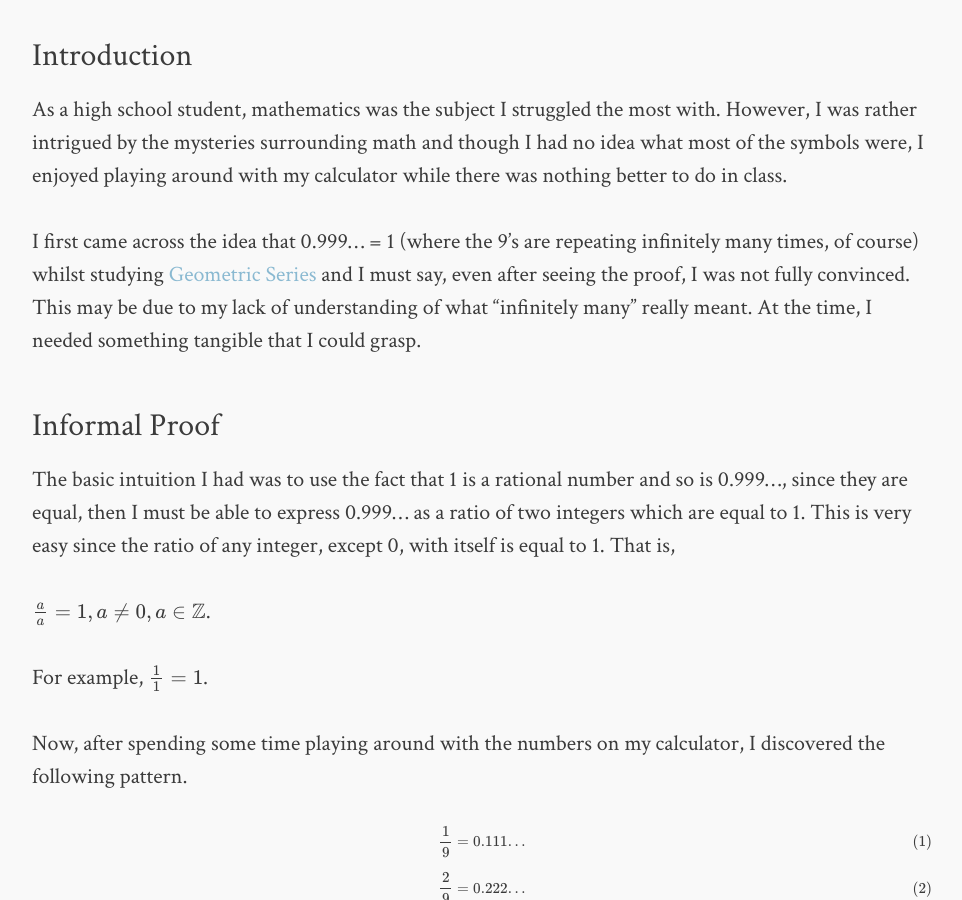
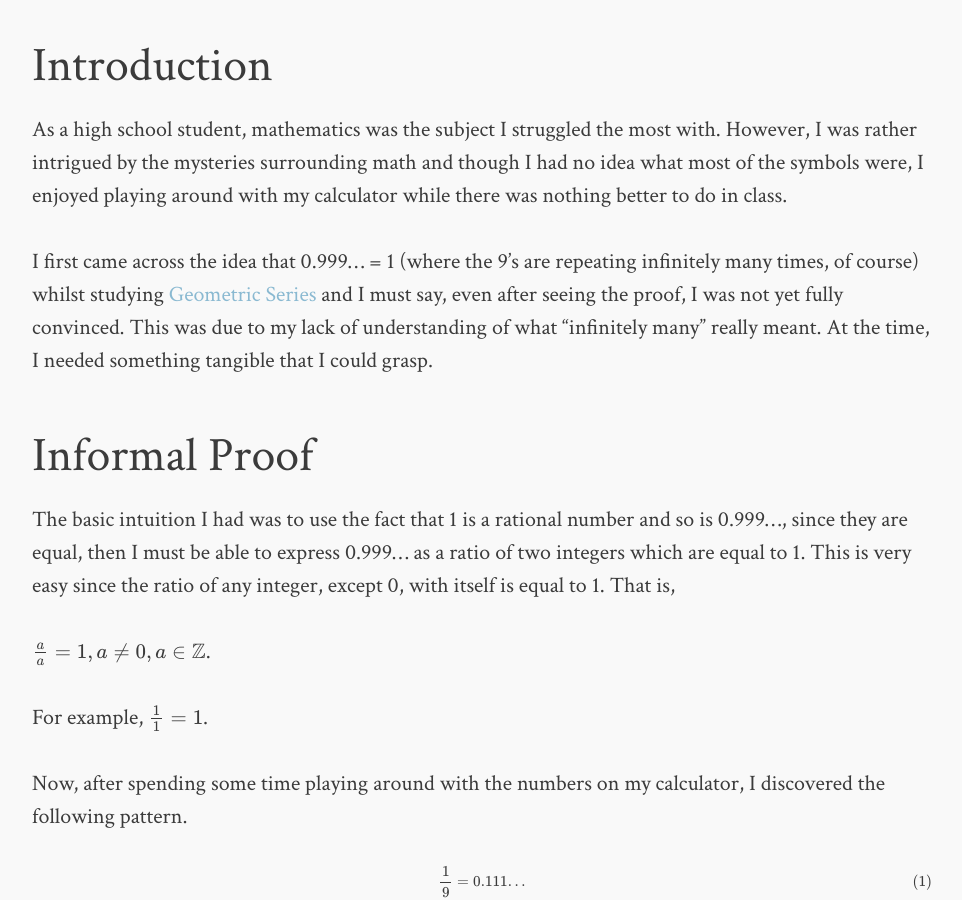
Before and after one commit to ColeTownsend/Balzac-for-Jekyll, a Jekyll site: the page built from _posts/2017-11-18-first-post.md, in a window 1280 px wide and 900 px high, scrolled down 464 px. Shown: the whole window, without its empty margins (158-1120 px from the left). Built offline with Jekyll 4.4.1, drawn with Linux system fonts in a browser that asks for light colours; formulas are drawn with MathJax 3; comment, search, counter and statistics services are not loaded.

Commit message:
Update 2017-11-18-first-post.md

```diff
--- a/_posts/2017-11-18-first-post.md
+++ b/_posts/2017-11-18-first-post.md
@@ -5,13 +5,13 @@ description: "Throughout my journey in mathematics I have uncovered many surpris
 categories: Mathematics
 comments: true
 ---
-### Introduction
+## Introduction
 
 As a high school student, mathematics was the subject I struggled the most with. However, I was rather intrigued by the mysteries surrounding math and though I had no idea what most of the symbols were, I enjoyed playing around with my calculator while there was nothing better to do in class.
 
-I first came across the idea that 0.999... = 1 (where the 9's are repeating infinitely many times, of course) whilst studying [Geometric Series](http://mathworld.wolfram.com/GeometricSeries.html) and I must say, even after seeing the proof, I was not fully convinced. This may be due to my lack of understanding of what "infinitely many" really meant. At the time, I needed something tangible that I could grasp.
+I first came across the idea that 0.999... = 1 (where the 9's are repeating infinitely many times, of course) whilst studying [Geometric Series](http://mathworld.wolfram.com/GeometricSeries.html) and I must say, even after seeing the proof, I was not yet fully convinced. This was due to my lack of understanding of what "infinitely many" really meant. At the time, I needed something tangible that I could grasp.
 
-### Informal Proof
+## Informal Proof
 
 The basic intuition I had was to use the fact that 1 is a rational number and so is 0.999..., since they are equal, then I must be able to express 0.999... as a ratio of two integers which are equal to 1. This is very easy since the ratio of any integer, except 0, with itself is equal to 1. That is,
 
```
